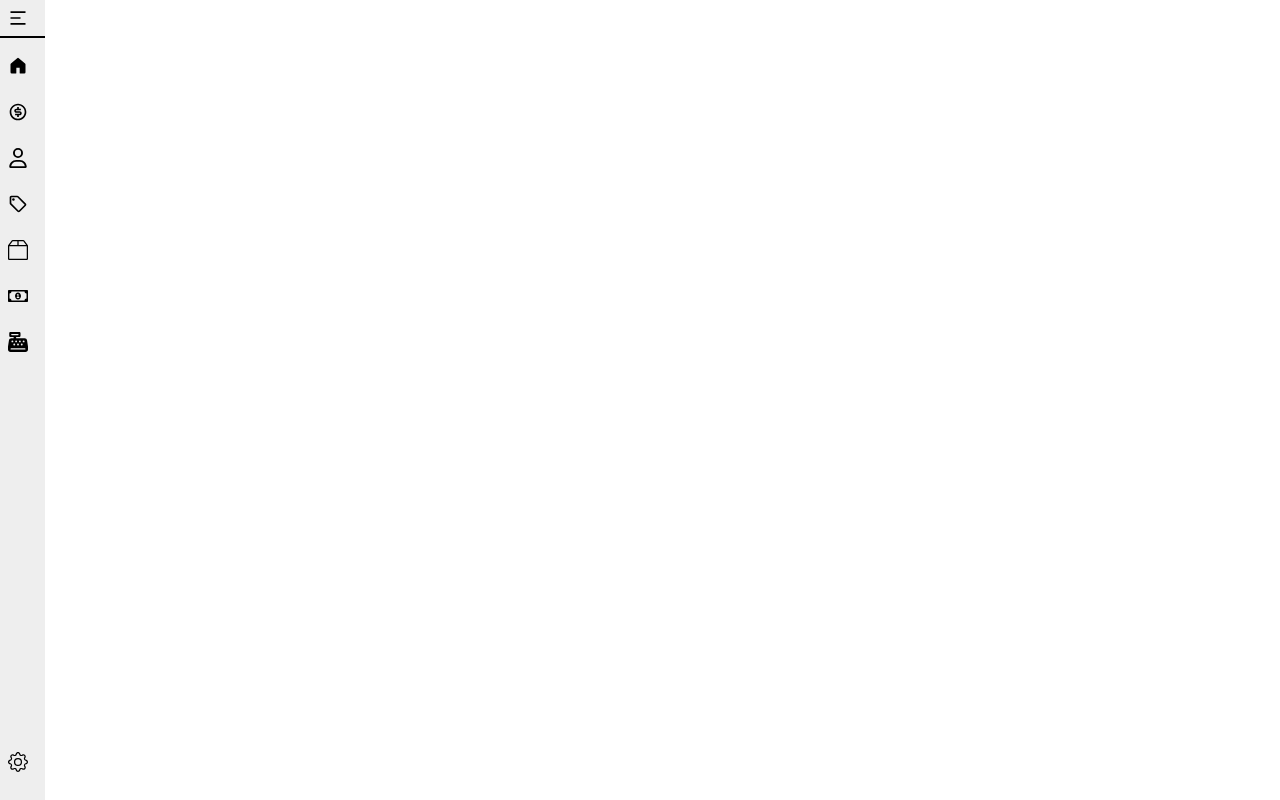
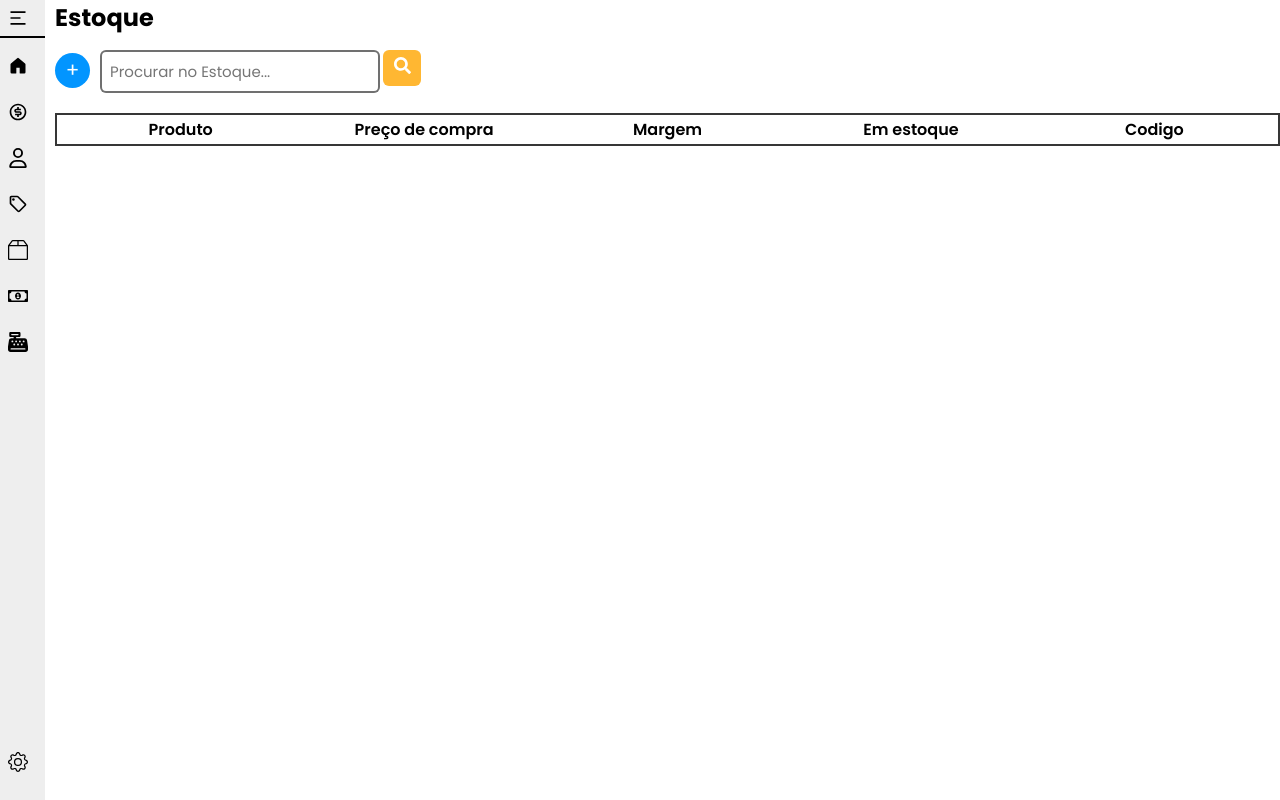
Before and after one commit to carloseduardolsouza/CashInBox_, a React (Create React App) app: page /estoque in a window 1280 px wide. Before the commit this address had no page. Built offline with nearby package versions, Linux system fonts and the light colour scheme.

Commit message:
Criado pagina de produtos e pagina de estoque

```diff
--- a/src/App.jsx
+++ b/src/App.jsx
@@ -8,6 +8,8 @@ import Vendas from "./screens/Vendas/vendas";
 import Clientes from "./screens/Clientes/clientes";
 import PontoDeVenda from "./screens/PontoDeVenda/PontoDeVenda";
 import NovoCliente from "./screens/NovoCliente/NovoCliente";
+import Produtos from "./screens/Produtos/Produtos";
+import Estoque from "./screens/Estoque/Estoque";
 
 //Home
 import { GoHome } from "react-icons/go";
@@ -255,7 +257,8 @@ function App() {
           <Route path="/clientes" Component={Clientes} />
           <Route path="/novoCliente" Component={NovoCliente} />
           <Route path="/pontoDeVenda" Component={PontoDeVenda} />
-
+          <Route path="/produtos" Component={Produtos} />
+          <Route path="/estoque" Component={Estoque} />
         </Routes>
       </Router>
     </div>
--- /dev/null
+++ b/src/screens/Estoque/Estoque.css
@@ -0,0 +1,33 @@
+#ESTOQUE {
+    margin-left: 55px;
+}
+
+#ESTOQUE h2 {
+    margin-bottom: 15px;
+}
+
+#ESTOQUE a {
+    background-color: #0295ff;
+    width: 50px;
+    height: 50px;
+    border-radius: 50%;
+    display: block;
+}
+
+.TableEstoque {
+    border: #363636 solid 2px;
+    width: 100%;
+    margin-top: 20px;
+}
+
+.AddEstoque {
+    background-color: #0295ff;
+    border: none;
+    width: 35px;
+    height: 35px;
+    font-size: 18px;
+    border-radius: 50%;
+    color: white;
+    cursor: pointer;
+    margin-bottom: 25px;
+}
--- /dev/null
+++ b/src/screens/Estoque/Estoque.jsx
@@ -0,0 +1,68 @@
+import "./Estoque.css"
+import { useEffect , useState } from "react";
+
+//Componentes
+//import IntensEstoque from "../../components/IntensEstoque/IntensEstoque";
+//import Loading from "../../components/AçãoRealizada/AçãoRealizada"
+
+//Icones
+import { FaSearch } from "react-icons/fa";
+
+//Controlador de Api
+//import fetchapi from "../../api/fetchapi";
+
+
+function Estoque() {
+    const [pesquisar , setPesquisar] = useState('all')
+    const [resultEstoque , setResultEstoque] = useState([])
+    const [loadingEstoque , setloadingEstoque] = useState(true)
+
+    /*useEffect(() => {
+        fetchapi.ProcurarProdutos(pesquisar).then((response) => {
+            setResultEstoque(response)
+            setloadingEstoque(false)
+        })
+    }, [])*/
+
+    const changePesquisa = (e) => {
+        setPesquisar(e.target.value)
+    }
+
+    /*const renderEstoque = async (e) => {
+        e.preventDefault()
+        setloadingEstoque(true)
+        const client = await fetchapi.ProcurarProdutos(pesquisar)
+        setloadingEstoque(false)
+        setResultEstoque(client)
+    }*/
+
+    return (
+        <div id="ESTOQUE">
+            <h2>Estoque</h2>
+            <div>
+            <form onSubmit={(e) => /*renderEstoque(e)*/``}>
+            <button className="AddProduto" onClick={(e) => {
+                        e.preventDefault()
+                        window.location.href = "/cadastrarProduto"
+                    }} type="button">+</button>
+                    <input type="text"  className="InputClientes" placeholder="Procurar no Estoque..." onChange={(e) => changePesquisa(e)}/>
+                    <button className="Search" type="submit"><FaSearch /></button>
+                </form>
+            </div>
+            <table className="TableEstoque">
+                <div className="TableHeader">
+                    <p className="itemTabelTitle">Produto</p>
+                    <p className="itemTabelTitle">Preço de compra</p>
+                    <p className="itemTabelTitle">Margem</p>
+                    <p className="itemTabelTitle">Em estoque</p>
+                    <p className="itemTabelTitle">Codigo</p>
+                </div>
+                {/*loadingEstoque && <Loading/> || (
+                    resultEstoque.map((estoque) => <IntensEstoque data={estoque}/>)
+                )*/}
+            </table>
+        </div>
+     );
+}
+
+export default Estoque;
--- /dev/null
+++ b/src/screens/Produtos/Produtos.css
@@ -0,0 +1,59 @@
+#PRODUTOS {
+    margin-left: 55px;
+}
+
+#HeaderProduto {
+    display: flex;
+    justify-content: space-between;
+}
+
+.AddProduto {
+    background-color: #0295ff;
+    border: none;
+    width: 35px;
+    height: 35px;
+    font-size: 20px;
+    border-radius: 50%;
+    color: white;
+    cursor: pointer;
+}
+
+.ArticleProduto {
+    margin-bottom: 25px;
+    margin-top: 20px;
+}
+
+.Search {
+    z-index: 1;
+    background-color: none;
+    border: none;
+    font-size: 17px;
+    position: absolute;
+    cursor: pointer;
+    width: 38px;
+    height: 36px;
+    border-radius: 6px;
+    background-color: #ffb732;
+    margin-left: 3px;
+    color: white;
+}
+
+.InputProduto {
+    margin-left: 10px;
+    border-radius: 6px;
+    padding: 8px;
+    width: 260px;
+    border: 2px solid #666666ee;
+    font-size: 15px;
+}
+
+.tableProdutos {
+    display: flex;
+    justify-content: space-around;
+    flex-wrap: wrap;
+}
+
+.JanelaPopUp {
+    position: absolute;
+    top: 50%;
+}
--- /dev/null
+++ b/src/screens/Produtos/Produtos.jsx
@@ -0,0 +1,69 @@
+import "./Produtos.css";
+import { useState, useEffect } from "react";
+import { Form } from "react-router-dom";
+
+//componentes
+//import ItensTableProdutos from "../../components/ItensTableProdutos/ItensTableProdutos";
+//import Loading from "../../components/AçãoRealizada/AçãoRealizada";
+
+//Controlador da api
+//import fetchapi from "../../api/fetchapi";
+
+//icones
+import { FaSearch } from "react-icons/fa";
+
+function Produtos() {
+  const Data = new Date();
+  const log = `${Data.getUTCDate()}/${
+    Data.getUTCMonth() + 1
+  }/${Data.getUTCFullYear()}`;
+
+  const [resultProdutos, setResultProdutos] = useState([]);
+  const [loadingProdutos, setloadingProdutos] = useState(true);
+  const [pesquisar, setPesquisar] = useState("all");
+
+  /*useEffect(() => {
+        fetchapi.ProcurarProdutos(pesquisar).then((response) => {
+            setResultProdutos(response)
+            setloadingProdutos(false)
+        })
+    }, [])*/
+
+  /*const renderClientes = async (e) => {
+        e.preventDefault()
+        setloadingProdutos(true)
+        const client = await fetchapi.ProcurarProdutos(pesquisar)
+        setloadingProdutos(false)
+        setResultProdutos(client)
+    }*/
+
+  return (
+    <div id="PRODUTOS">
+      <header id="HeaderProduto">
+        <h2>Produtos ({/*resultProdutos.length*/ ``})</h2>
+        <p>{log}</p>
+      </header>
+      <article className="ArticleProduto">
+        <form onSubmit={(e) => /*renderClientes(e)*/``}>
+          <input
+            type="text"
+            className="InputProduto"
+            placeholder="Procurar Produto..."
+            onChange={(e) => setPesquisar(e.target.value)}
+          />
+          <button className="Search" type="submit">
+            <FaSearch />
+          </button>
+        </form>
+      </article>
+      <table className="tableProdutos">
+        {/*(loadingProdutos && <Loading />) ||
+          resultProdutos.map((produtos) => (
+            <ItensTableProdutos data={produtos} />
+          ))*/}
+      </table>
+    </div>
+  );
+}
+
+export default Produtos;
```
